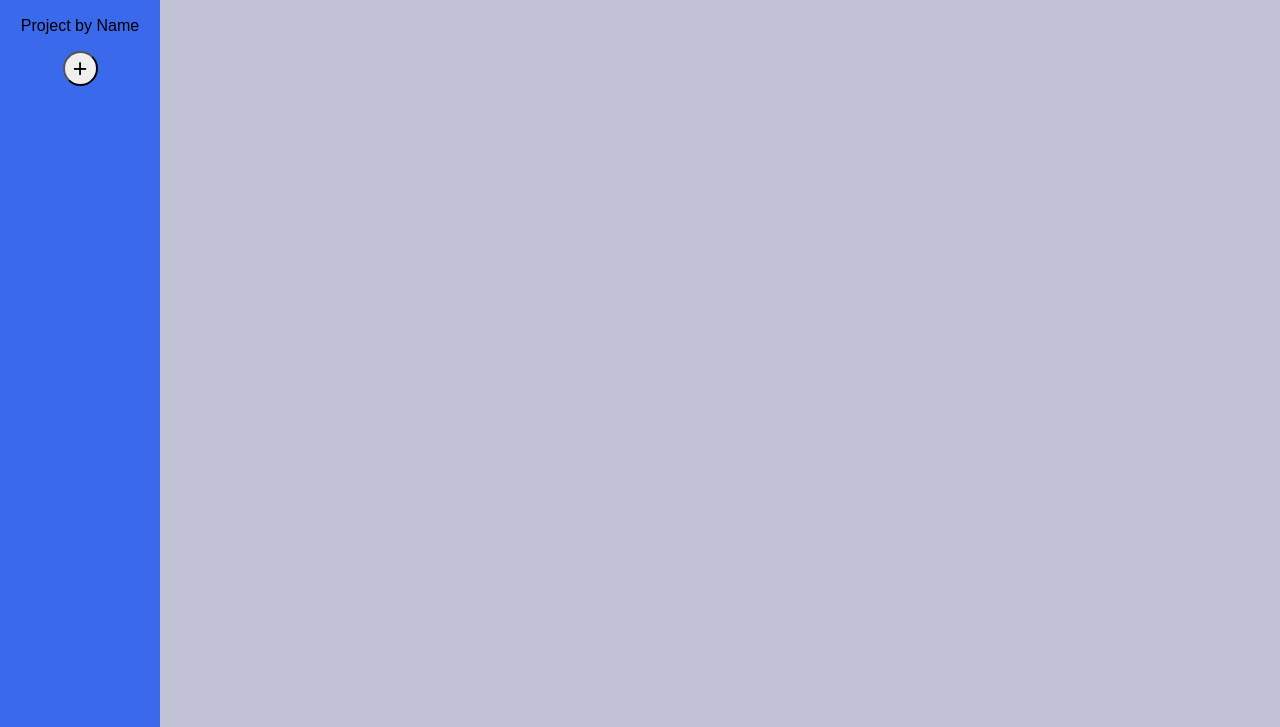
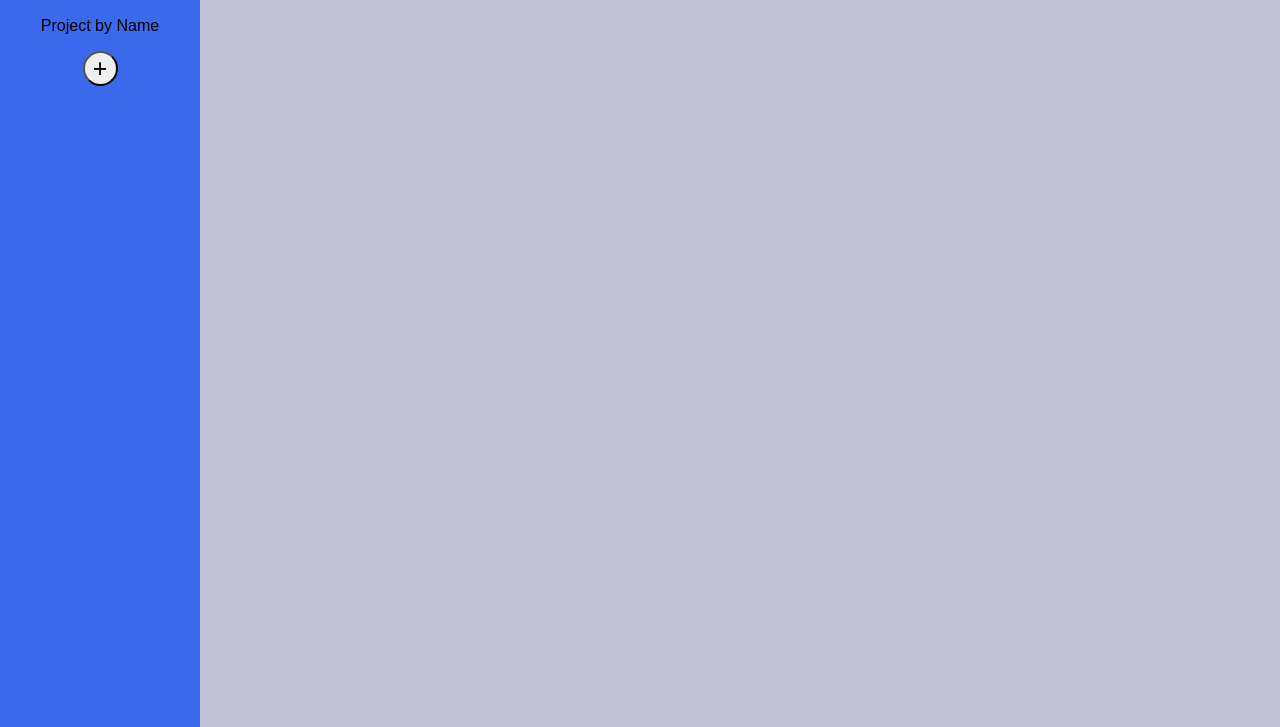
Before and after one commit to Agustingrm/todolist, a plain HTML site: page index.html in a window 1280 px wide. Shown: the part 73-800 px from the top of the page. Drawn offline with Linux system fonts and the light colour scheme; a web font is replaced by a local one.

Commit message:
Fixed width

```diff
--- a/css/style.css
+++ b/css/style.css
@@ -26,7 +26,7 @@ h1 {
     background-color: rgb(58, 105, 236);
     padding: 20px;
     box-sizing: border-box;
-    max-width: 160px;
+    max-width: 200px;
 }
 
 #byNameDiv p {
```
